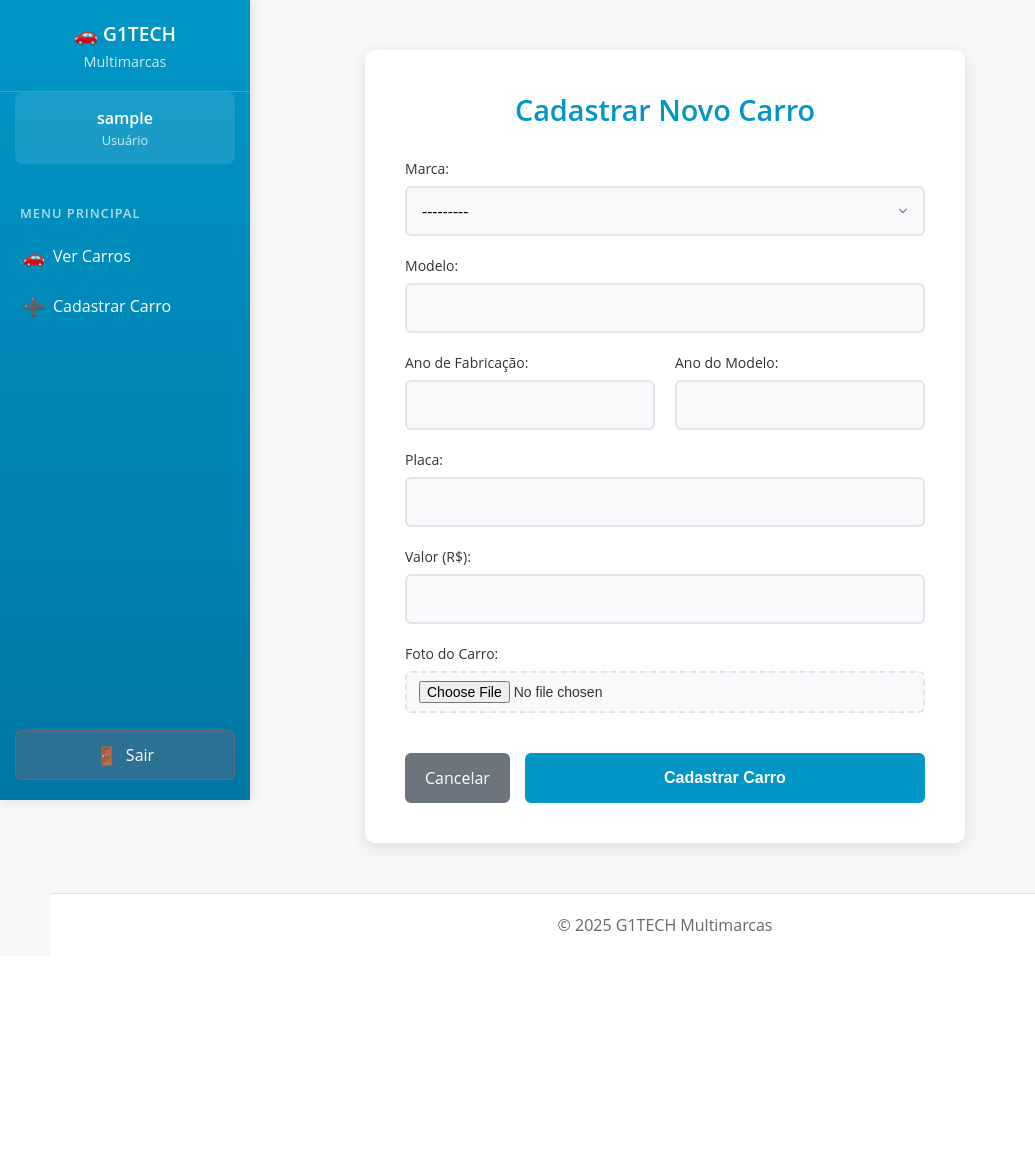
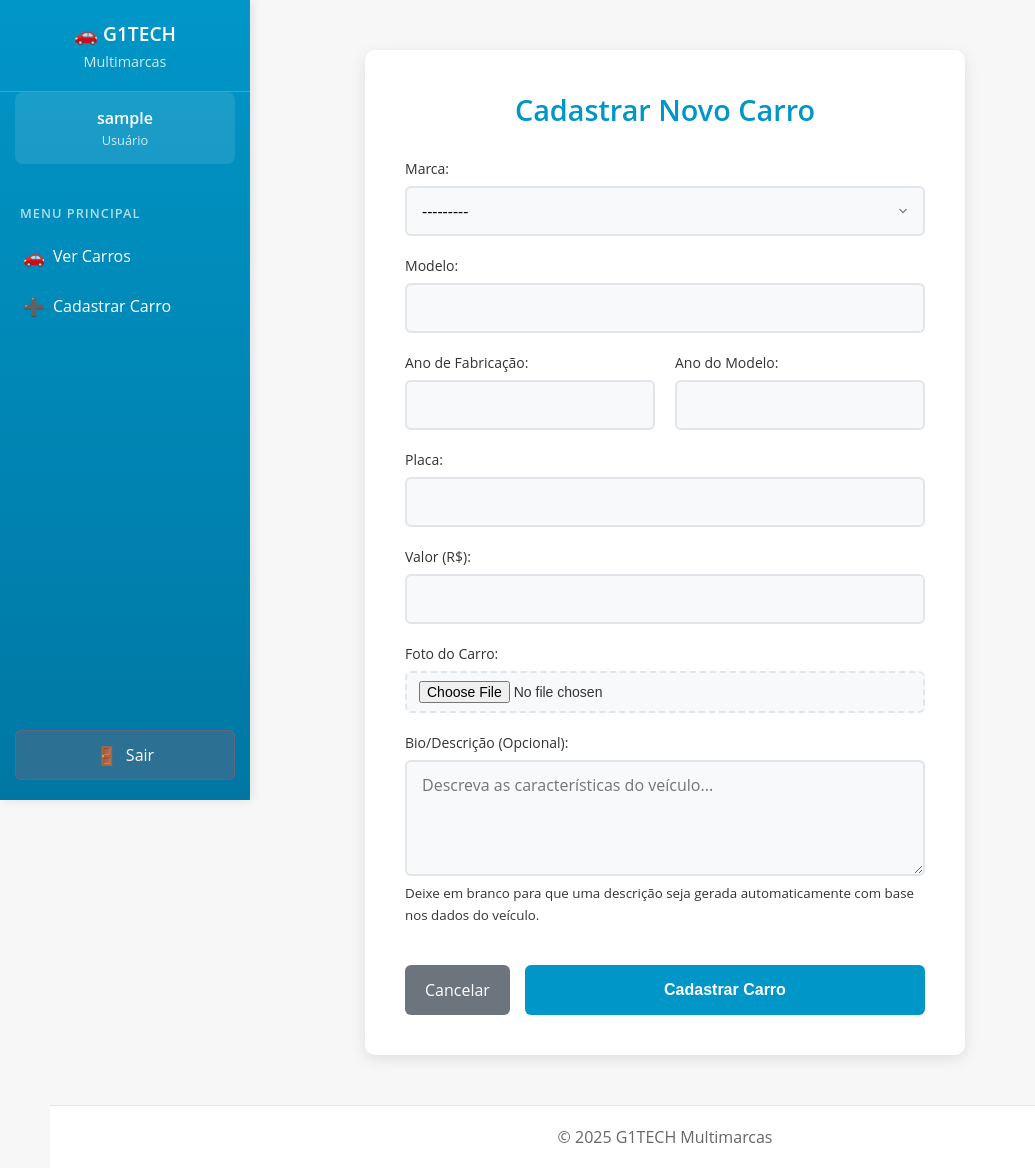
Before and after one commit to guilhermescruz/carsWithIA, a Django app: page /new_car/ in a window 1280 px wide. Shown: the whole page, without its empty margins (0-1035 px from the left). Before the commit the page ends 931 px from the top, so only its background shows below. Run offline with Django 5.2, Linux system fonts and the light colour scheme; the visitor is signed in with stand-in values (Sample User, id 1); data that the repository does not hold is empty.

Commit message:
Insere campo para criar bio manual ao cadastrar novo veículo

```diff
--- a/cars/forms.py
+++ b/cars/forms.py
@@ -6,6 +6,21 @@ class CarModelForm(forms.ModelForm):
     class Meta:
         model = Car
         fields = '__all__'
+        widgets = {
+            'bio': forms.Textarea(attrs={
+                'rows': 4,
+                'placeholder': 'Descreva as características do veículo...',
+                'class': 'form-control'
+            }),
+        }
+
+    def __init__(self, *args, **kwargs):
+        super().__init__(*args, **kwargs)
+        # Torna o campo bio opcional
+        if 'bio' in self.fields:
+            self.fields['bio'].required = False
+            self.fields['bio'].help_text = 'Deixe em branco para gerar automaticamente'
+
 
     def clean_value(self):
         value = self.cleaned_data['value']#captura os dados de valor do formulário
--- a/cars/templates/new_car.html
+++ b/cars/templates/new_car.html
@@ -59,14 +59,15 @@
           {{ form.photo }}
         </div>
 
-        <!-- Se houver campo de descrição, adicione aqui -->
-        {% comment %}
         <div class="form-group">
-          {{ form.description.errors }}
-          <label for="id_description">Descrição:</label>
-          {{ form.description }}
+          {{ form.bio.errors }}
+          <label for="id_bio">Bio/Descrição (Opcional):</label>
+          {{ form.bio }}
+          <small class="form-help-text">
+            Deixe em branco para que uma descrição seja gerada automaticamente com base nos dados do veículo.
+          </small>
         </div>
-        {% endcomment %}
+
 
         <div class="form-buttons">
           <a href="{% url 'cars_list' %}" class="btn-secondary">Cancelar</a>
```
Also changed, not shown: media/cars/uno_mapoaId.jpg (added), media/cars/uno_qZGHvV8.jpg (added).
